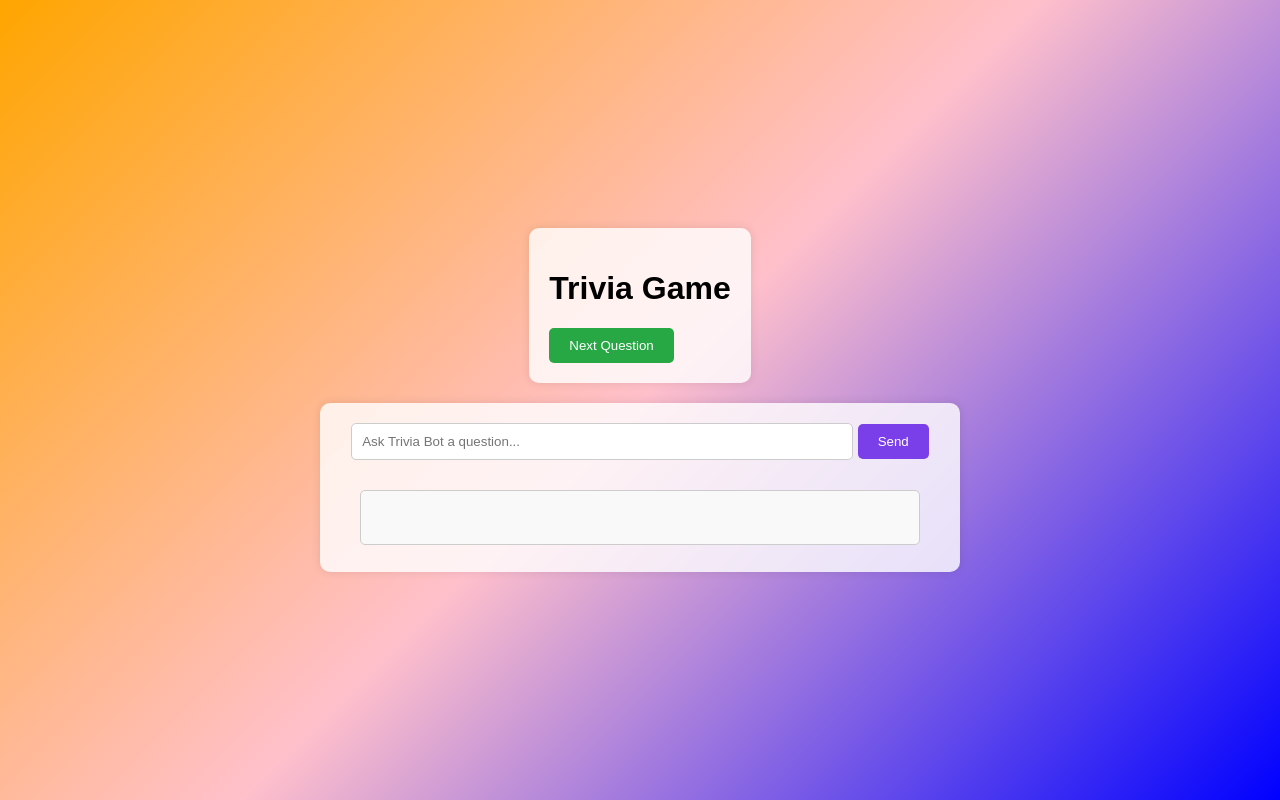
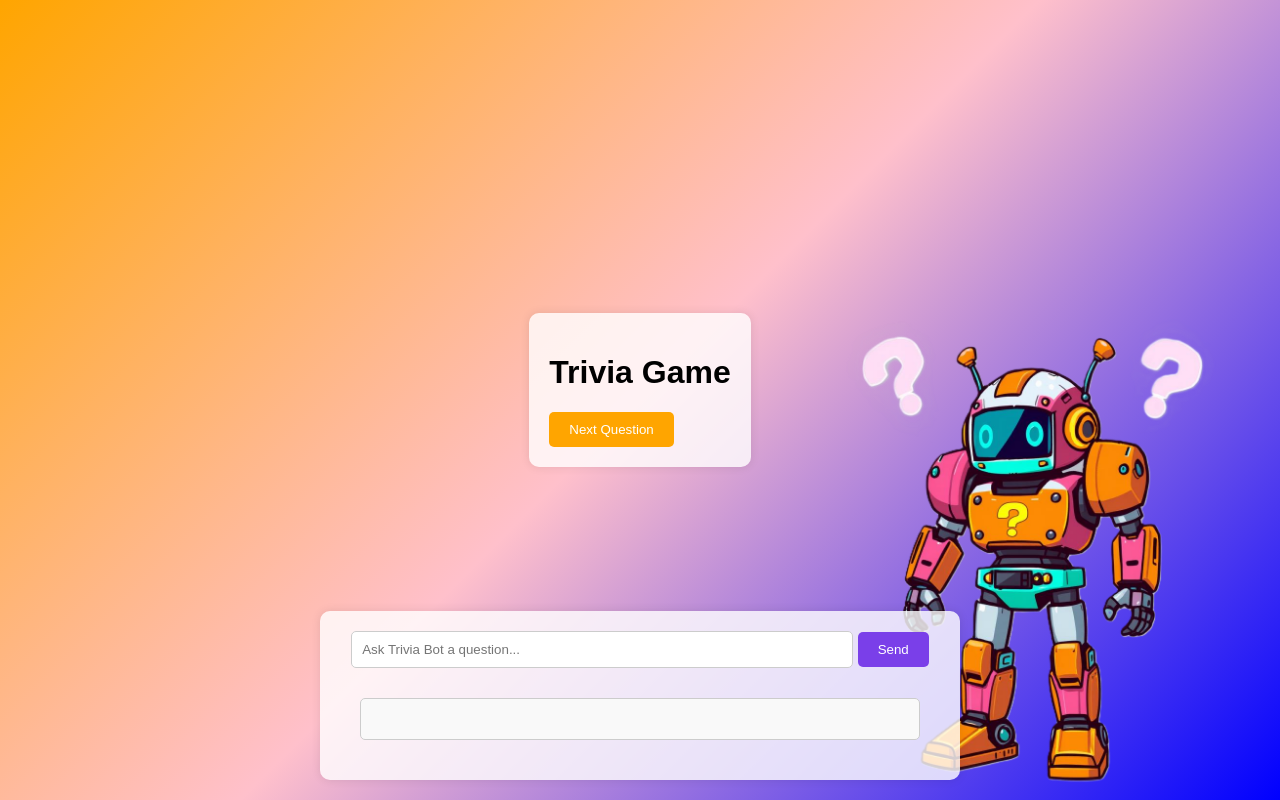
Before and after one commit to ForSchoolJackson/590-midterm, a website: page public/index.html in a window 1280 px wide. Both pictures are taken after a click on the button "Play Game". Drawn offline with Linux system fonts and the light colour scheme; no server answers.

Commit message:
almost done

```diff
--- a/public/index.html
+++ b/public/index.html
@@ -30,6 +30,7 @@
         <source src="media/Brain Buzz Groove.mp3" type="audio/mpeg">
         Your browser does not support the audio element.
     </audio>
+    <img id="robot-image" src="media/trivia-robot.png" alt="Robot">
     <script src="script.js"></script>
 </body>
 
--- a/public/styles.css
+++ b/public/styles.css
@@ -7,6 +7,7 @@ body {
     height: 100vh;
     background: linear-gradient(135deg, orange, pink, blue);
     margin: 0;
+    position: relative;
 }
 
 #app {
@@ -16,12 +17,14 @@ body {
     border-radius: 10px;
     box-shadow: 0 0 10px rgba(0, 0, 0, 0.1);
     margin-bottom: 20px;
+    position: relative;
+    z-index: 1;
 }
 
 #play-button {
     padding: 10px 20px;
-    background-color: #ff69b4; /* Pink background */
-    color: #fff; /* White text */
+    background-color: #ff69b4;
+    color: #fff;
     border: none;
     border-radius: 5px;
     cursor: pointer;
@@ -29,7 +32,7 @@ body {
 }
 
 #play-button:hover {
-    background-color: #ff1493; /* Darker pink on hover */
+    background-color: #ff1493;
 }
 
 #question-container {
@@ -40,7 +43,7 @@ body {
     display: block;
     margin: 10px auto;
     padding: 10px 20px;
-    background-color: #007bff;
+    background-color: #ff69b4;
     color: #fff;
     border: none;
     border-radius: 5px;
@@ -48,13 +51,13 @@ body {
 }
 
 #answers button:hover {
-    background-color: #0056b3;
+    background-color: #ff1493;
 }
 
 #next-button {
     display: none;
     padding: 10px 20px;
-    background-color: #28a745;
+    background-color: orange;
     color: #fff;
     border: none;
     border-radius: 5px;
@@ -62,7 +65,7 @@ body {
 }
 
 #next-button:hover {
-    background-color: #218838;
+    background-color: rgb(255, 119, 0);
 }
 
 #score-container {
@@ -77,6 +80,11 @@ body {
     border-radius: 10px;
     box-shadow: 0 0 10px rgba(0, 0, 0, 0.1);
     text-align: center;
+    position: fixed;
+    bottom: 20px; /* Adjust this value to move it higher */
+    left: 50%;
+    transform: translateX(-50%);
+    z-index: 1;
 }
 
 #user-input {
@@ -109,3 +117,11 @@ body {
     background-color: #f9f9f9;
     height: 10%;
 }
+
+#robot-image {
+    position: absolute;
+    right: 0;
+    bottom: 0;
+    width: 500px; /* Adjust the size as needed */
+    z-index: 0;
+}
```
Also changed, not shown: public/media/trivia-robot.png (added).
